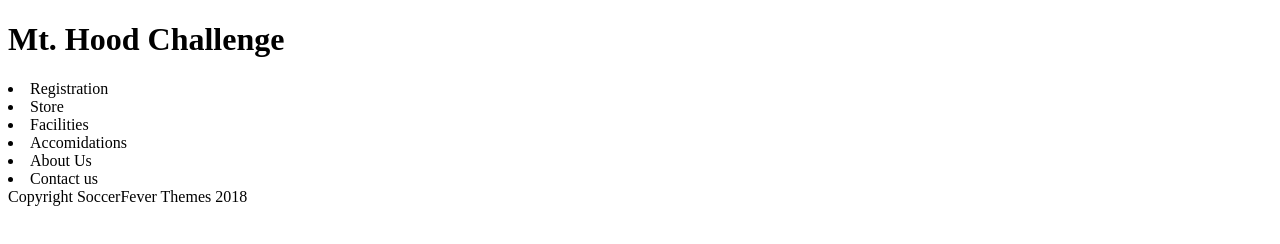
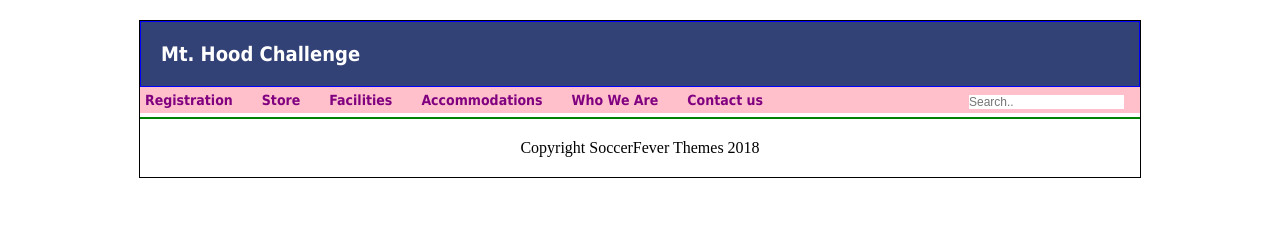
Before and after one commit to bsypher/soccerdemo, a plain HTML site: page index.html in a window 1280 px wide. Drawn offline with Linux system fonts and the light colour scheme.

Commit message:
updated index.html and main.css file

```diff
--- a/index.html
+++ b/index.html
@@ -3,6 +3,7 @@
 <head>
 <meta charset = "utf-8"/>
 <title>Mt. Hood Challenge</title>
+<link rel="stylesheet" href="main.css">
 </head>
 
 <body>
@@ -17,10 +18,10 @@
 	<li> Registration </li>
 	<li> Store </li>
 	<li> Facilities</li>
-	<li> Accomidations</li>
-	<li> About Us </li>
+	<li> Accommodations</li>
+	<li> Who We Are </li>
 	<li> Contact us </li>
-
+	<input type = "text" placeholder="Search..">
 </nav>
 
 
--- a/main.css
+++ b/main.css
@@ -21,20 +21,33 @@ body{
 	text-align:left;
 }
 #top_header{
-	background:purple;
+	background:#334276;
 	border: 1px solid blue;
-	color:pink;
-	padding:20px;
+	color:white;
+	padding: 20px;
+	vertical-align: top;
 }
+
 #top_menu{
 	background: pink;
 	color: purple;
 }
+
 #top_menu li{
 	display:inline-block;
 	list-style: none;
 	padding: 5px;
+	margin-right: 15px;
 	font: bold 14px Tahoma;
+}
+#top_menu input[type=text]{
+	float: right;
+
+	border: none;
+	margin-top: 8px;
+	margin-right: 16px;
+	margin-bottom: 8px;
+	font-size: 12px;
 }
 #main_section{
 	float: left;
```
